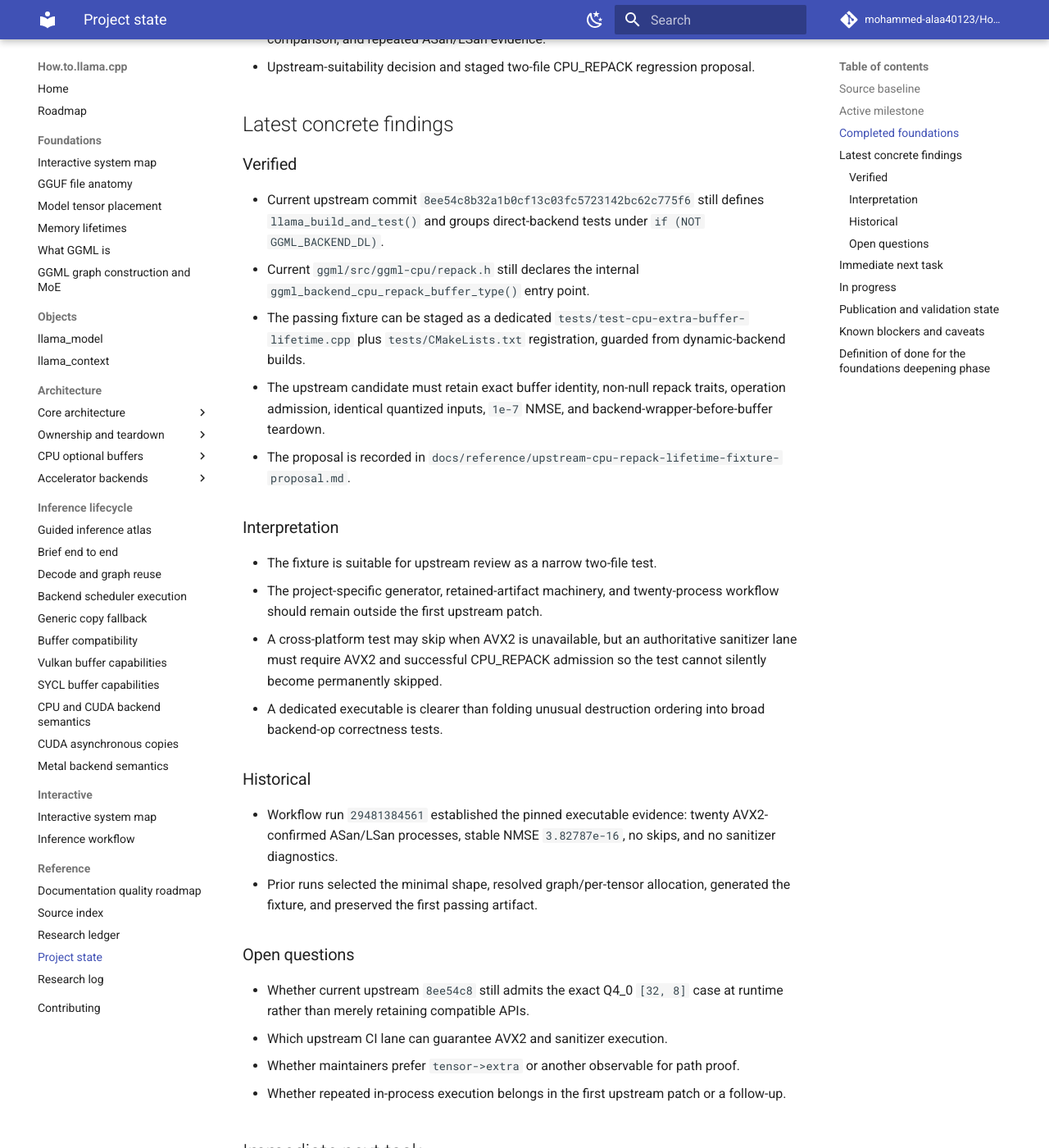
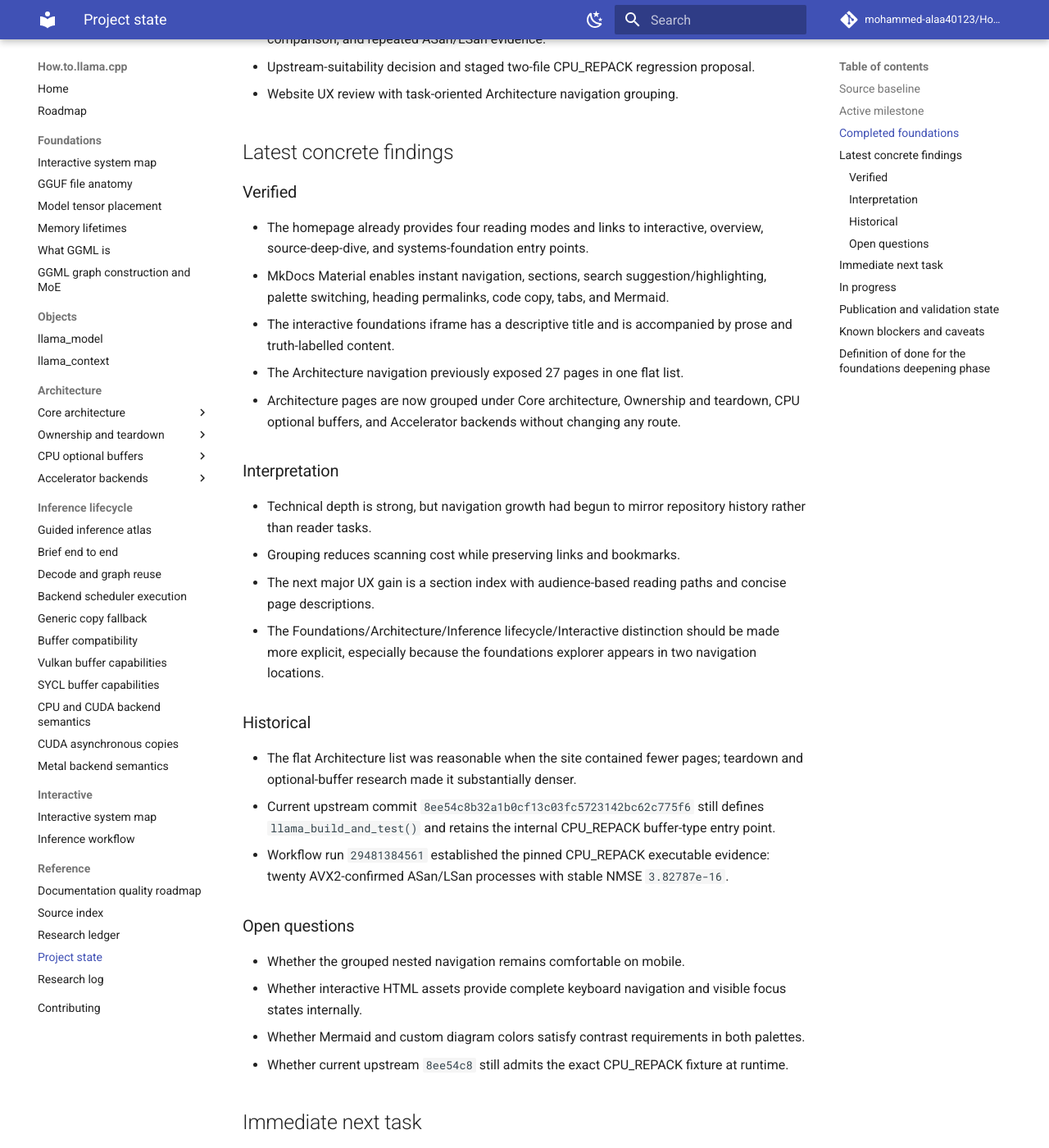
Before and after one commit to mohammed-alaa40123/How.to.llama.cpp, an MkDocs documentation site: the page built from docs/reference/project-state.md, in a window 1280 px wide and 1400 px high, scrolled down 1043 px. Shown: the whole window at 82% size. Built offline with MkDocs 1.6.1 and Material for MkDocs 9.7.7, drawn with Linux system fonts in a browser that asks for light colours; comment, search, counter and statistics services are not loaded; some of the changed text lies outside the part shown.

Commit message:
docs: record website UX review state

````diff
--- a/docs/reference/project-state.md
+++ b/docs/reference/project-state.md
@@ -25,74 +25,74 @@ Read this file after the root README on every run. It is the compact checkpoint
 - Complete pinned/current OpenCL event-ownership audit, generated 46-release correction, synchronous tensor-set contract analysis, and upstream proposal staging.
 - First executable CPU_REPACK lifetime regression with exact path proof, numerical comparison, and repeated ASan/LSan evidence.
 - Upstream-suitability decision and staged two-file CPU_REPACK regression proposal.
+- Website UX review with task-oriented Architecture navigation grouping.
 
 ## Latest concrete findings
 
 ### Verified
 
-- Current upstream commit `8ee54c8b32a1b0cf13c03fc5723142bc62c775f6` still defines `llama_build_and_test()` and groups direct-backend tests under `if (NOT GGML_BACKEND_DL)`.
-- Current `ggml/src/ggml-cpu/repack.h` still declares the internal `ggml_backend_cpu_repack_buffer_type()` entry point.
-- The passing fixture can be staged as a dedicated `tests/test-cpu-extra-buffer-lifetime.cpp` plus `tests/CMakeLists.txt` registration, guarded from dynamic-backend builds.
-- The upstream candidate must retain exact buffer identity, non-null repack traits, operation admission, identical quantized inputs, `1e-7` NMSE, and backend-wrapper-before-buffer teardown.
-- The proposal is recorded in `docs/reference/upstream-cpu-repack-lifetime-fixture-proposal.md`.
+- The homepage already provides four reading modes and links to interactive, overview, source-deep-dive, and systems-foundation entry points.
+- MkDocs Material enables instant navigation, sections, search suggestion/highlighting, palette switching, heading permalinks, code copy, tabs, and Mermaid.
+- The interactive foundations iframe has a descriptive title and is accompanied by prose and truth-labelled content.
+- The Architecture navigation previously exposed 27 pages in one flat list.
+- Architecture pages are now grouped under Core architecture, Ownership and teardown, CPU optional buffers, and Accelerator backends without changing any route.
 
 ### Interpretation
 
-- The fixture is suitable for upstream review as a narrow two-file test.
-- The project-specific generator, retained-artifact machinery, and twenty-process workflow should remain outside the first upstream patch.
-- A cross-platform test may skip when AVX2 is unavailable, but an authoritative sanitizer lane must require AVX2 and successful CPU_REPACK admission so the test cannot silently become permanently skipped.
-- A dedicated executable is clearer than folding unusual destruction ordering into broad backend-op correctness tests.
+- Technical depth is strong, but navigation growth had begun to mirror repository history rather than reader tasks.
+- Grouping reduces scanning cost while preserving links and bookmarks.
+- The next major UX gain is a section index with audience-based reading paths and concise page descriptions.
+- The Foundations/Architecture/Inference lifecycle/Interactive distinction should be made more explicit, especially because the foundations explorer appears in two navigation locations.
 
 ### Historical
 
-- Workflow run `29481384561` established the pinned executable evidence: twenty AVX2-confirmed ASan/LSan processes, stable NMSE `3.82787e-16`, no skips, and no sanitizer diagnostics.
-- Prior runs selected the minimal shape, resolved graph/per-tensor allocation, generated the fixture, and preserved the first passing artifact.
+- The flat Architecture list was reasonable when the site contained fewer pages; teardown and optional-buffer research made it substantially denser.
+- Current upstream commit `8ee54c8b32a1b0cf13c03fc5723142bc62c775f6` still defines `llama_build_and_test()` and retains the internal CPU_REPACK buffer-type entry point.
+- Workflow run `29481384561` established the pinned CPU_REPACK executable evidence: twenty AVX2-confirmed ASan/LSan processes with stable NMSE `3.82787e-16`.
 
 ### Open questions
 
-- Whether current upstream `8ee54c8` still admits the exact Q4_0 `[32, 8]` case at runtime rather than merely retaining compatible APIs.
-- Which upstream CI lane can guarantee AVX2 and sanitizer execution.
-- Whether maintainers prefer `tensor->extra` or another observable for path proof.
-- Whether repeated in-process execution belongs in the first upstream patch or a follow-up.
+- Whether the grouped nested navigation remains comfortable on mobile.
+- Whether interactive HTML assets provide complete keyboard navigation and visible focus states internally.
+- Whether Mermaid and custom diagram colors satisfy contrast requirements in both palettes.
+- Whether current upstream `8ee54c8` still admits the exact CPU_REPACK fixture at runtime.
 
 ## Immediate next task
 
 ```text
-generate the staged two-file fixture against current upstream 8ee54c8
-  → compile with ASan/LSan
-  → require AVX2 and real CPU_REPACK admission
-  → confirm numerical and teardown behavior
-  → update proposal with current-tree evidence
-  → open or manually stage the upstream pull request
+wait for strict Documentation CI on grouped navigation
+  → inspect and fix any MkDocs/nav failure
+  → add an Architecture section index with audience-based reading paths
+  → verify deployed desktop/mobile navigation, search, diagrams, iframe interaction, and keyboard access
 ```
 
 ## In progress
 
+- Current-tree regeneration and sanitizer validation of the CPU_REPACK lifetime candidate.
 - Manual/upstream submission of the reviewed 46-release OpenCL ownership correction; GitHub App write access to upstream is blocked.
-- Current-tree regeneration and sanitizer validation of the CPU_REPACK lifetime candidate.
 - Source-index regeneration with pinned line-aware symbol inventory.
 - Hardware-specific lifetime extensions for KleidiAI, AMX, SpacemiT, and ARM repack.
 - Runtime overlays for mmap/page faults, scheduler copies, events, KV/recurrent growth, and backend queues.
+- Website accessibility and deployed-browser verification.
 
 ## Publication and validation state
 
 - Work is published in PR #1 from branch `automation/backend-teardown-audit-method`.
-- CPU_REPACK sanitizer workflow run `29481384561`: passed.
-- Job `87565708592`: passed all setup, compile, twenty-process execution, and evidence-upload steps.
-- Artifact `8368782428`: retained with digest `sha256:ef4f0a36e27f7811b106e0a870c278724f1e620aed991807b7f2c3e443d1efaf`.
-- Added `docs/reference/upstream-cpu-repack-lifetime-fixture-proposal.md` and detailed note `logs/research/2026-07-16/1250-cpu-repack-upstream-suitability.md`.
-- Research ledger unchanged: this increment used the already-recorded official llama.cpp primary source.
-- PR #1 was open and mergeable before these context updates.
+- Previous head `1c16b8f` passed Documentation CI, pinned/current OpenCL workflows, and CPU_REPACK sanitizer workflow.
+- Added detailed UX note `logs/research/2026-07-16/1316-website-ux-review.md`.
+- Updated `mkdocs.yml` to group Architecture navigation while preserving routes.
+- Research ledger unchanged because no external source was added or reclassified.
 - Final-head workflow results must be checked after all context commits.
 
 ## Known blockers and caveats
 
+- **Live-site verification:** direct GitHub Pages retrieval was blocked in the browsing environment, so HTTP status, rendered navigation, search, responsive layout, keyboard behavior, and interactive assets could not be independently tested.
+- **Deployment scope:** branch-added navigation cannot appear on production Pages until PR #1 merges.
+- **Accessibility scope:** source inspection confirms iframe titles and prose fallbacks, but does not prove internal keyboard behavior, focus visibility, or contrast.
 - **Current-tree runtime evidence:** source/API compatibility at `8ee54c8` is verified, but the fixture has not yet been compiled and executed against that exact current revision.
-- **Evidence retention:** artifact `8368782428` expires on 2026-08-15; durable textual findings and digest are recorded, but long-term binary retention may require downloading or regenerating it.
-- **Hardware scope:** the passing evidence is AVX2-specific and does not cover ARM, KleidiAI, AMX, or SpacemiT.
-- **Path proof:** correct numerical output alone remains insufficient; future fixtures must preserve exact buffer identity, traits, and operation-admission checks.
+- **Evidence retention:** artifact `8368782428` expires on 2026-08-15.
+- **Hardware scope:** the passing CPU_REPACK evidence is AVX2-specific and does not cover ARM, KleidiAI, AMX, or SpacemiT.
 - **Upstream permission:** direct issue/PR creation in `ggml-org/llama.cpp` is blocked for the connected GitHub App.
-- **Pages verification:** branch-added content cannot deploy until PR #1 merges; independent live response verification is still required.
 - Mapping, allocation, residency, representation validity, command completion, event ownership, reset, and release remain distinct states.
 
 ## Definition of done for the foundations deepening phase
````
Also changed, not shown: other parts of docs/reference/project-state.md (+1 -1 lines).
